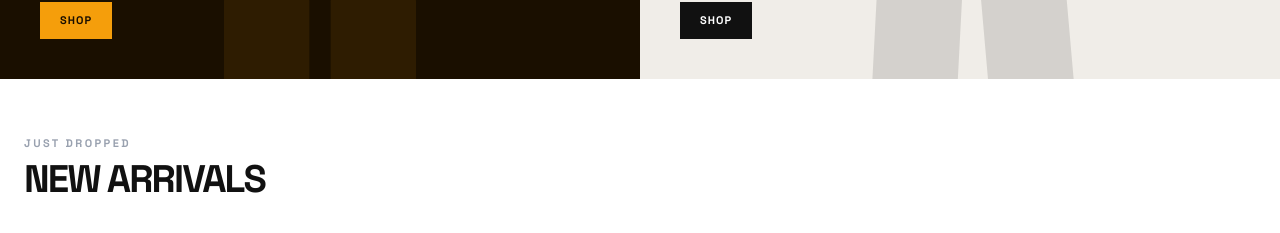
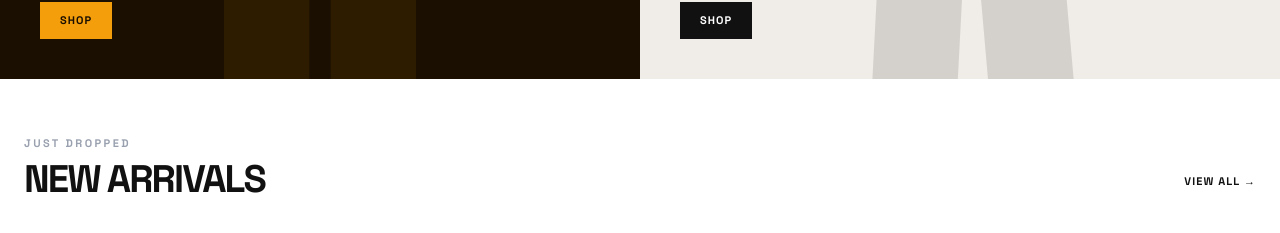
Before and after one commit to kinetiqtraintrack/trainkinetiq, a Next.js app: page / in a window 1280 px wide. Shown: the part 1700-1933 px from the top of the page. Built offline with nearby package versions, Linux system fonts and the light colour scheme; no server answers; grey boxes are pictures that could not be loaded.

Commit message:
style(design): FINDING-005 — add View All link to New Arrivals section

```diff
--- a/app/components/NewArrivals.tsx
+++ b/app/components/NewArrivals.tsx
@@ -58,13 +58,21 @@ export default async function NewArrivals() {
 
   return (
     <section className="px-6 py-14">
-      <div className="mb-8">
+      <div className="mb-8 flex items-end justify-between">
+        <div>
           <h2 className="text-[11px] font-black uppercase tracking-[0.22em] text-gray-400 mb-1">
             Just Dropped
           </h2>
           <p className="text-[clamp(1.6rem,4vw,2.4rem)] font-black tracking-tighter text-[#111] leading-tight uppercase">
             New Arrivals
           </p>
+        </div>
+        <Link
+          href="/collections/obsidian"
+          className="text-[11px] font-black uppercase tracking-widest text-[#111] hover:text-[#22c55e] transition-colors min-h-[44px] flex items-center"
+        >
+          View All →
+        </Link>
       </div>
       <div className="grid grid-cols-1 sm:grid-cols-3 gap-4 md:gap-6">
         {displayProducts.map((p) => {
```
Lines whose indentation alone changed are shown as unchanged.
